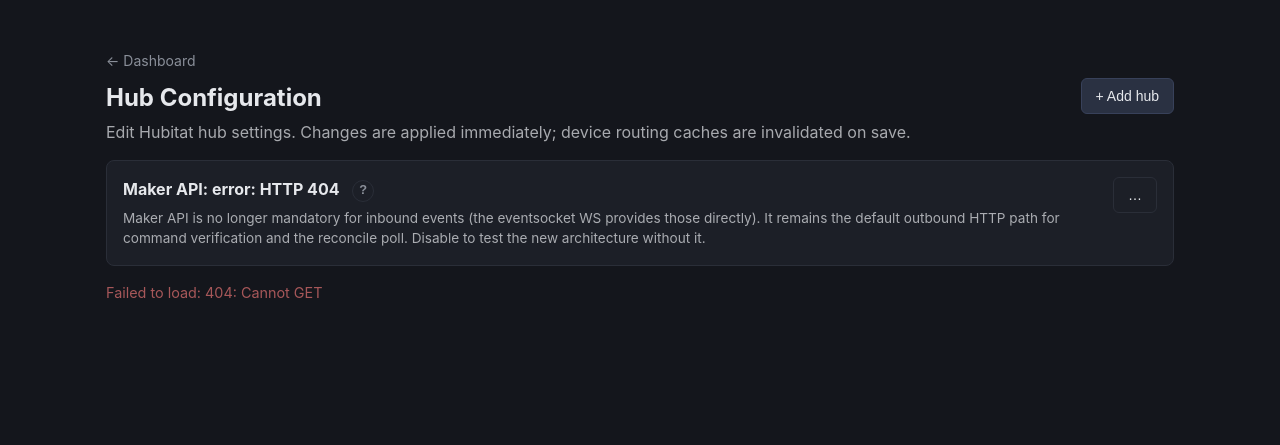
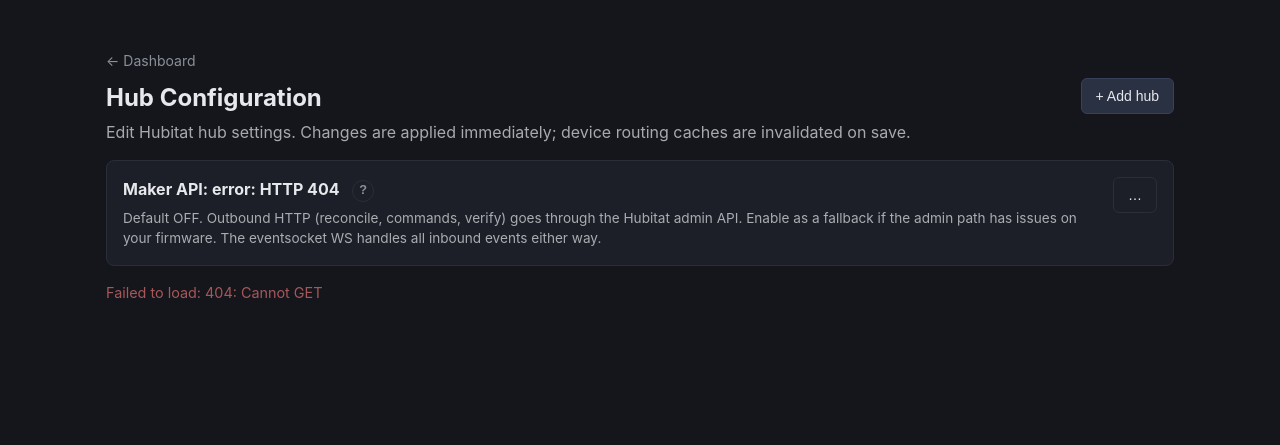
Before and after one commit to elfege/MOBIUS.SMART_HOME, a Flask app: template templates/hubs.html in a window 1280 px wide. Shown: the part 55-500 px from the top of the page. Run offline with Flask 3, Linux system fonts and the light colour scheme; the template is opened without the code that fills it, so the values that code supplies are empty.

Commit message:
feat(admin-api): admin API is primary, Maker is opt-in fallback
User called out the contradiction in the previous /hubs modal copy ('it
remains the default outbound HTTP path for command verification and the
reconcile poll'). Three fixes:

1. maker_api_enabled DEFAULT FLIPPED to false. Admin API is now the
   primary path for reconcile + commands + verify. Maker re-enabled only
   when this toggle is on, as a fallback for firmware where admin path
   misbehaves. Eventsocket WS unaffected (always-on intake).

2. device_commander verify-poll honored the toggle for SEND but still
   called Maker via effective_client.get_device() during the verify
   cycle. Now branches the same way: admin client get_device(...) +
   currentStates→attributes normalization when Maker is off. Without
   this fix, 'Maker disabled' was a half-truth.

3. /hubs modal + panel copy rewritten. State pill: 'fallback ENABLED'
   (warning color, opt-in) vs 'OFF (admin API in use, default)' (success
   color). Button: 'Enable Maker API as fallback' (positive) vs
   'Disable Maker API'.

Live verified after restart: real off-commands fired on devices 2087,
3738, 3003 via /device/runmethod with HTTP 302 success. 145 tests green.

```diff
--- a/app.py
+++ b/app.py
@@ -369,7 +369,8 @@ def run_db_migrations():
           ('eventsocket_enabled', 'true', 'bool', 'Master switch for Hubitat eventsocket WS intake. Requires app restart.', TRUE, TRUE),
           ('reconcile_poll_enabled', 'true', 'bool', 'Reconcile poll on/off. Requires app restart.', TRUE, TRUE),
           ('device_commands_logging', 'true', 'bool', 'Two-phase device_commands logging. Requires app restart.', TRUE, TRUE),
-          ('webhook_intake_enabled', 'false', 'bool', 'Legacy webhook intake — rollback escape hatch.', TRUE, TRUE)
+          ('webhook_intake_enabled', 'false', 'bool', 'Legacy webhook intake — rollback escape hatch.', TRUE, TRUE),
+          ('maker_api_enabled', 'false', 'bool', 'When TRUE: reconcile poll + commands + verify use Maker API (legacy path). When FALSE (default 2026-05-17): all three use the Hubitat admin API directly — bypasses Maker entirely. Toggle on /hubs page. Eventsocket WS handles inbound events regardless.', TRUE, FALSE)
         ON CONFLICT (key) DO NOTHING""",
 
         # instance_setting_exceptions — per-FIELD bypass of system-enforced
--- a/templates/hubs.html
+++ b/templates/hubs.html
@@ -28,10 +28,10 @@
                 <button type="button" id="btn-maker-api-info" class="motion-floor-help"
                         title="Why this matters" style="vertical-align:middle;">?</button>
                 <p style="opacity:.7;font-size:.85rem;margin:.4rem 0 0;">
-                    Maker API is no longer mandatory for inbound events (the eventsocket WS
-                    provides those directly). It remains the default outbound HTTP path
-                    for command verification and the reconcile poll. Disable to test the
-                    new architecture without it.
+                    Default OFF. Outbound HTTP (reconcile, commands, verify) goes
+                    through the Hubitat admin API. Enable as a fallback if the
+                    admin path has issues on your firmware. The eventsocket WS
+                    handles all inbound events either way.
                 </p>
             </div>
             <button type="button" id="btn-toggle-maker-api" class="btn btn-secondary">
@@ -87,43 +87,33 @@
          motion-floor modal so theme-neutral.css styling applies. -->
     <div id="maker-api-modal" class="motion-floor-modal" style="display:none;">
         <div class="motion-floor-modal-body">
-            <h3>Maker API — what it is and when to disable it</h3>
+            <h3>Maker API — legacy fallback (default OFF)</h3>
             <p>
-                <strong>Old architecture (until 2026-05-16):</strong> the app
-                received all device events as HTTP POSTs from each Hubitat hub's
-                Maker API. Required per-device opt-in on the hub; brittle across
-                firmware updates; per-event HTTP latency.
+                <strong>The primary intake is the eventsocket WS</strong>
+                (<code>ws://hub/eventsocket</code>). Every event from every
+                device streams through it, no per-device opt-in. Mobius
+                writes everything to <code>event_log</code> + <code>raw_events</code>;
+                the database is the source of truth for state.
             </p>
             <p>
-                <strong>New architecture:</strong> a persistent WebSocket
-                (<code>ws://hub/eventsocket</code>) streams every event from
-                every device, no opt-in, no HTTP. Mobius writes them all into
-                its own database (<code>event_log</code> + <code>raw_events</code>)
-                which becomes the source of truth for state.
+                <strong>Outbound HTTP (reconcile poll + commands + command
+                verify) uses Hubitat's admin API by default</strong> —
+                <code>POST /device/runmethod</code> for commands,
+                <code>GET /device/fullJson/&lt;id&gt;</code> for verify and
+                reconcile. Faster than Maker (skips the Groovy app layer)
+                and doesn't need per-device opt-in.
             </p>
             <p>
-                <strong>What Maker API still does (for now):</strong>
-            </p>
-            <ul style="opacity:.8;font-size:.9rem;margin:0 0 .8rem 1.2rem;">
-                <li>The reconcile poll pulls <code>/devices/all</code> every 60s
-                    as a safety net for events the WS may have missed during
-                    a reconnect window.</li>
-                <li>Outbound commands (turn on, set level) go through
-                    <code>/devices/&lt;id&gt;/&lt;cmd&gt;</code>.</li>
-            </ul>
-            <p>
-                <strong>Disabling it:</strong> the toggle switches both paths to
-                Hubitat's <em>admin API</em> (what the web UI itself uses).
-                Reconcile becomes per-subscribed-device <code>/device/fullJson/&lt;id&gt;</code>
-                lookups; commands use <code>/device/&lt;id&gt;/&lt;cmd&gt;</code>
-                on the admin endpoint. The admin command path is not yet
-                production-verified — keep Maker API enabled for now unless
-                you're actively testing the cutover.
+                <strong>The toggle below re-enables Maker API</strong> for
+                outbound HTTP only — a fallback if the admin API has issues
+                on your firmware version. The WS intake is unaffected
+                either way.
             </p>
             <p style="opacity:.65;font-size:.85rem;">
-                If the eventsocket fails (hub reboot, firmware update), the
-                landing page shows a warning and recommends re-enabling Maker
-                API as the fallback intake until the WS is healthy again.
+                If the eventsocket itself fails (hub reboot, firmware update),
+                the dashboard surfaces a warning. WS will reconnect on its
+                own; nothing to do unless the failure persists, in which case
+                the warning suggests escalating.
             </p>
             <div class="motion-floor-modal-actions">
                 <button type="button" class="btn motion-floor-close"
@@ -208,9 +198,9 @@
         try {
             const row = await api.get('/system_settings/maker_api_enabled');
             const on = (row.value === true || row.value === 'true');
-            stateEl.textContent = on ? 'enabled' : 'disabled (admin API in use)';
-            stateEl.style.color = on ? 'var(--color-success)' : 'var(--color-warning)';
-            btn.textContent = on ? 'Disable Maker API' : 'Re-enable Maker API';
+            stateEl.textContent = on ? 'fallback ENABLED' : 'OFF (admin API in use, default)';
+            stateEl.style.color = on ? 'var(--color-warning)' : 'var(--color-success)';
+            btn.textContent = on ? 'Disable Maker API' : 'Enable Maker API as fallback';
             btn.dataset.currentOn = String(on);
         } catch (err) {
             stateEl.textContent = `error: ${err.message}`;
```
Also changed, not shown: services/device_commander.py (+65 -10 lines).
